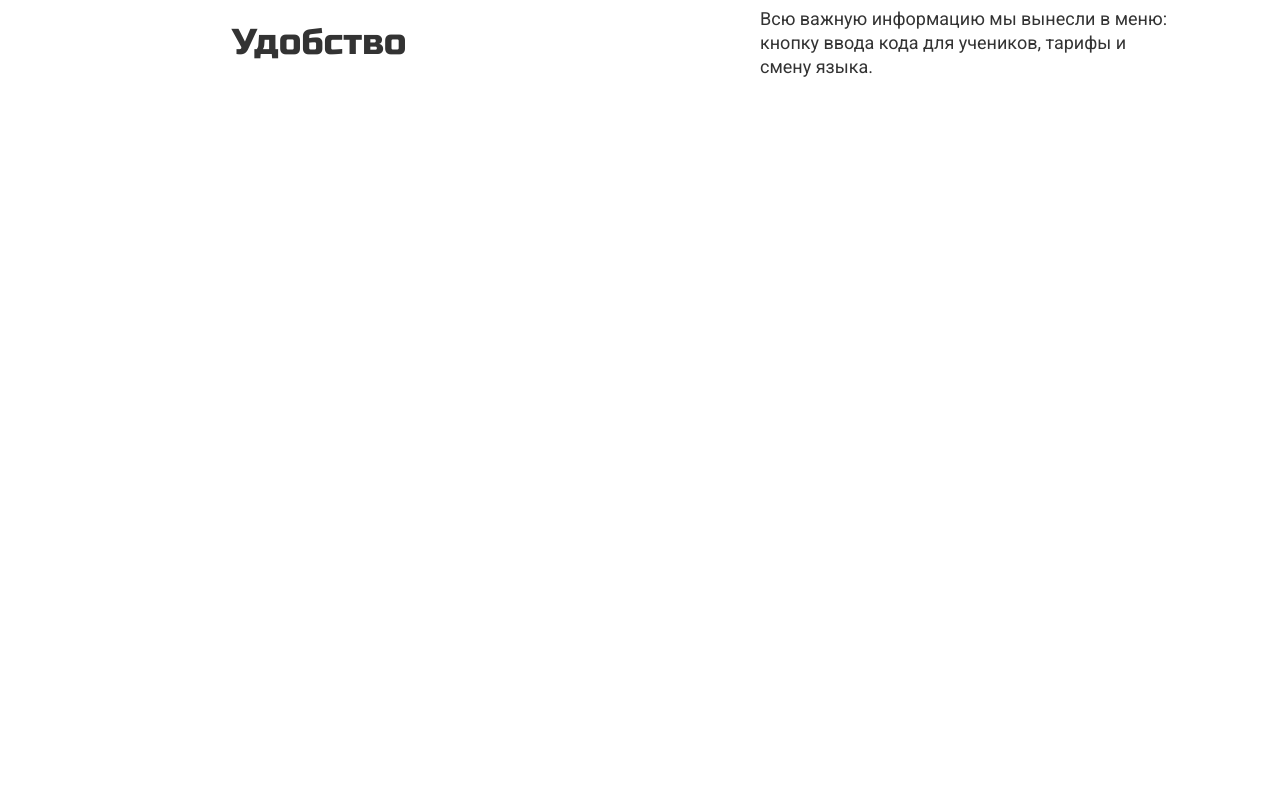
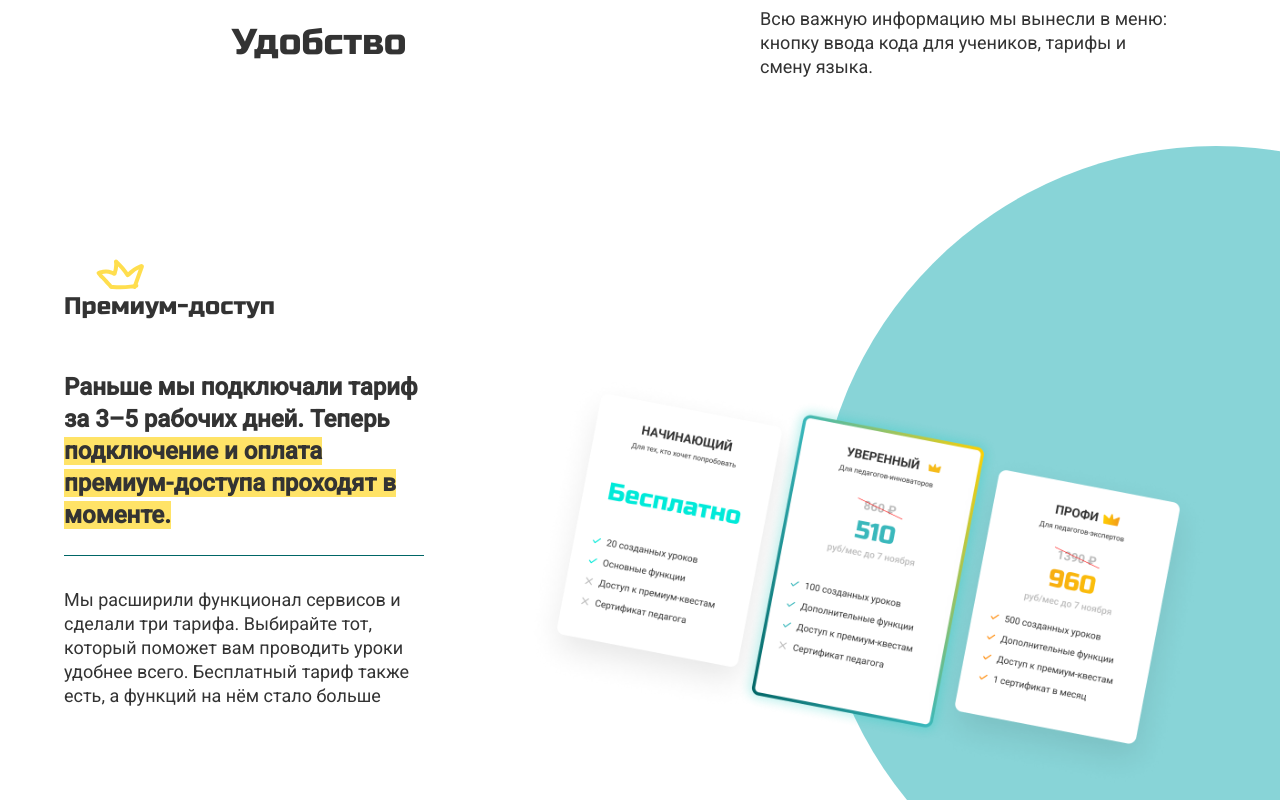
Before and after one commit to Orehouse/joy-landing, a Next.js app: page / in a window 1280 px wide. Shown: the part 2917-3717 px from the top of the page. Before the commit the page ends 3020 px from the top, so only its background shows below. Built offline with nearby package versions, Linux system fonts and the light colour scheme.

Commit message:
Add WhatsNewBlockPremium

```diff
--- a/components/WhatsNewBlock/WhatsNewBlock.js
+++ b/components/WhatsNewBlock/WhatsNewBlock.js
@@ -2,6 +2,7 @@ import BlockTemplate from '../BlockTemplate/BlockTemplate';
 
 import styles from './WhatsNewBlock.module.scss';
 import WhatsNewBlockSite from './_Site/WhatsNewBlockSite';
+import WhatsNewBlockPremium from './_Premium/WhatsNewBlockPremium';
 
 function WhatsNewBlock() {
   return <BlockTemplate>
@@ -11,6 +12,7 @@ function WhatsNewBlock() {
       <h2 className={styles.whatsNewBlockTitle}>Что изменилось</h2>
 
       <WhatsNewBlockSite/>
+      <WhatsNewBlockPremium/>
     </div>
   </BlockTemplate>;
 }
--- a/components/WhatsNewBlock/_Premium/WhatsNewBlockPremium.js
+++ b/components/WhatsNewBlock/_Premium/WhatsNewBlockPremium.js
@@ -4,7 +4,10 @@ import Mark from '../../ui/Mark/Mark';
 
 import styles from './WhatsNewBlockPremium.module.scss';
 import tariffImg from '../../../public/images/whatsnew/tariff.png';
-import WhatsNewBlockFeature from '../_Feature/WhatsNewBlockFeature';
+import WhatsNewBlockFeature, {
+  CIRCLE_COLOR,
+  CONTENT_ALIGN,
+} from '../_Feature/WhatsNewBlockFeature';
 
 const topContent = <>
   Раньше мы подключали тариф за 3–5 рабочих дней.
@@ -16,9 +19,12 @@ const title = <span className={styles.whatsNewBlockPremiumTitle}>
 </span>;
 
 function WhatsNewBlockPremium() {
-
   return <WhatsNewBlockItem title={title}>
-    <WhatsNewBlockFeature image={tariffImg}>
+    <WhatsNewBlockFeature
+        image={tariffImg}
+        contentAlign={CONTENT_ALIGN.LEFT}
+        circleColor={CIRCLE_COLOR.TURQUOISE}
+    >
       <TextBlock topContent={topContent} bottomContent={bottomContent}/>
     </WhatsNewBlockFeature>
   </WhatsNewBlockItem>;
```
